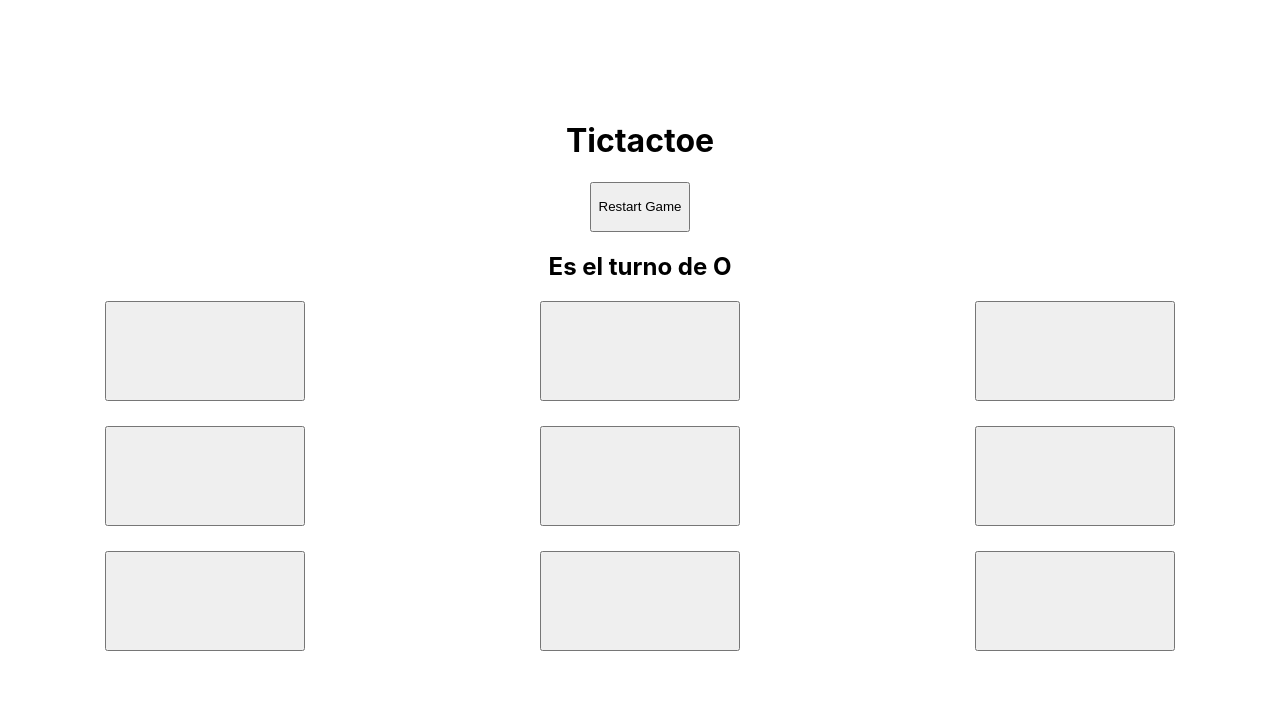
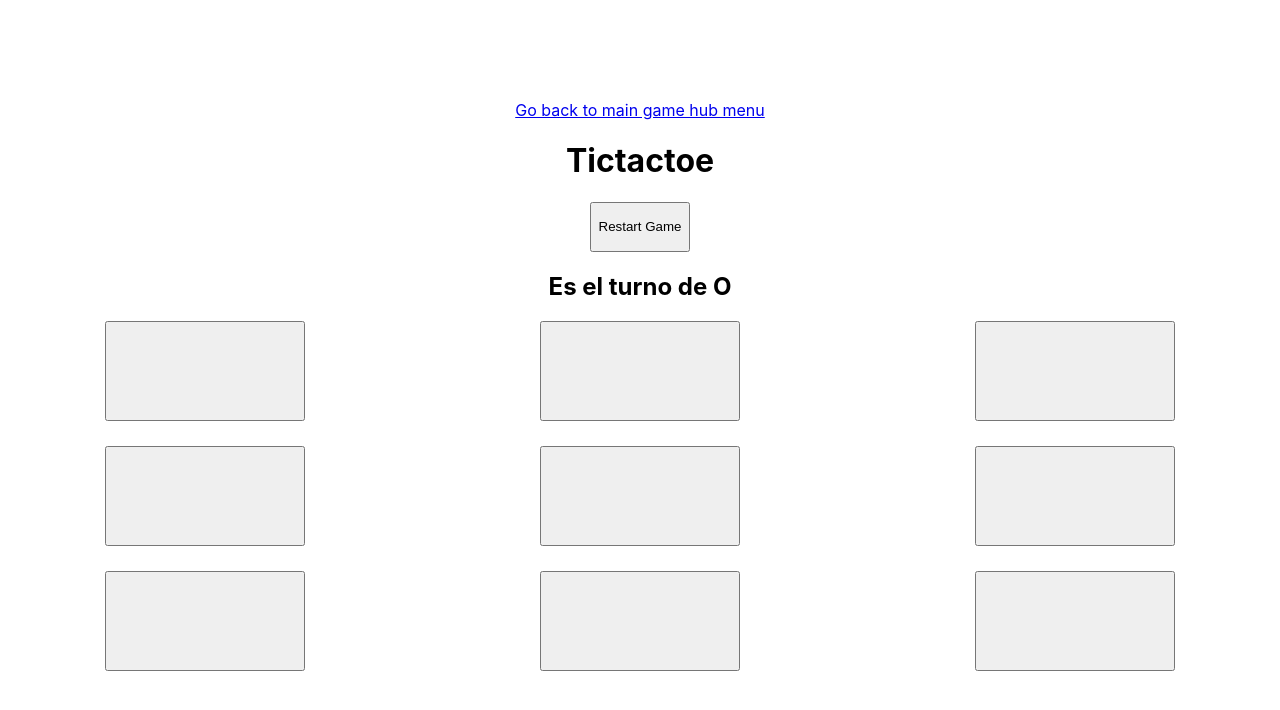
Before and after one commit to cparradoc/react, a React (Create React App) app in the folder game_hub/: page /tictactoe in a window 1280 px wide. Shown: the top 710 px of the page. Built offline with nearby package versions, Linux system fonts and the light colour scheme.

Commit message:
simple routing back to menu from components

```diff
--- a/game_hub/src/components/Hangman/Hangman.js
+++ b/game_hub/src/components/Hangman/Hangman.js
@@ -1,4 +1,5 @@
 import React, { useState } from 'react';
+import { Link } from 'react-router-dom';
 import { useEffect } from "react";
 
 export const Hangman = () => {
@@ -12,7 +13,10 @@
 
     return (
       <div>
+      <Link to="/">Go back to main game hub menu</Link>
         <h1>Hangman</h1>
+
+
       </div>
     );
   };
--- a/game_hub/src/components/Home/Home.js
+++ b/game_hub/src/components/Home/Home.js
@@ -1,5 +1,5 @@
 import React from 'react';
-import { Link, NavLink } from 'react-router-dom';
+import { Link} from 'react-router-dom';
 import './Home.css'
 
 export const Home = () => {
--- a/game_hub/src/components/Sudoku/Sudoku.js
+++ b/game_hub/src/components/Sudoku/Sudoku.js
@@ -1,9 +1,11 @@
 import React from 'react';
+import { Link } from 'react-router-dom';
 import { useEffect } from "react";
 
 export const Sudoku = () => {
     return (
       <div>
+      <Link to="/">Go back to main game hub menu</Link>
         <h1>Sudoku</h1>
       </div>
     );
--- a/game_hub/src/components/Tictactoe/Tictactoe.js
+++ b/game_hub/src/components/Tictactoe/Tictactoe.js
@@ -1,5 +1,6 @@
 import React from 'react';
 import { useEffect, useState } from "react";
+import { Link } from 'react-router-dom';
 import Grid from '@material-ui/core/Grid';
 import './Tictactoe.css';
 
@@ -99,7 +100,9 @@
 
   return (
     <div>
+      <Link to="/">Go back to main game hub menu</Link>
       <h1>Tictactoe</h1>
+
       {isStarted? (
       <button className="start" onClick={restartGame}>Restart Game</button>
       ) : (
```
